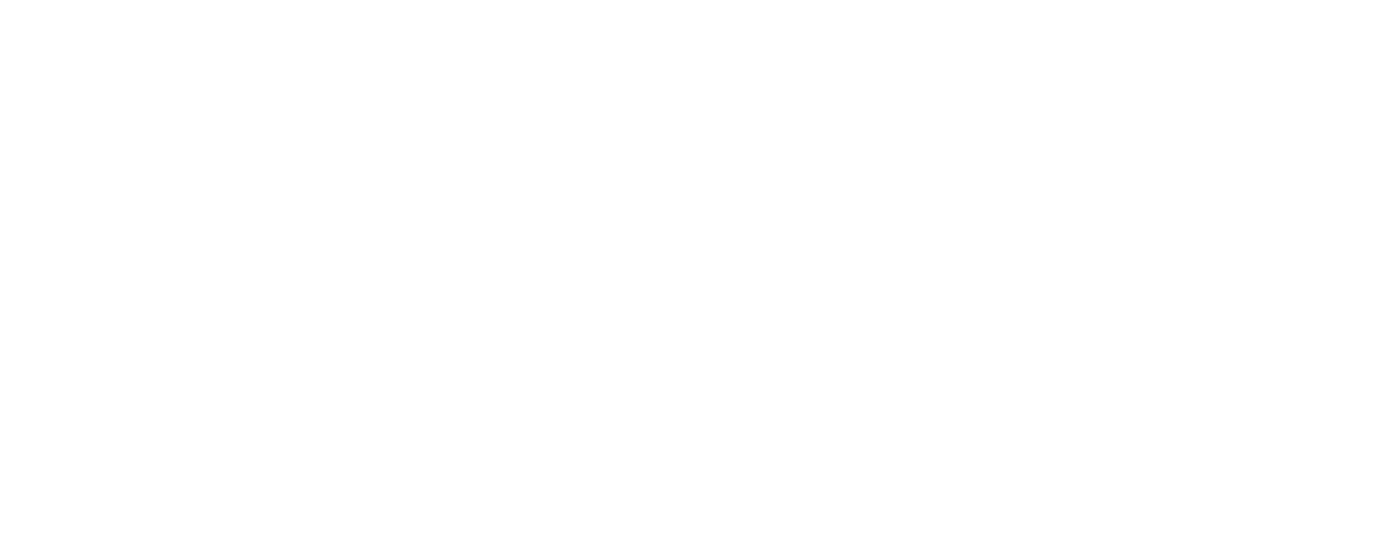
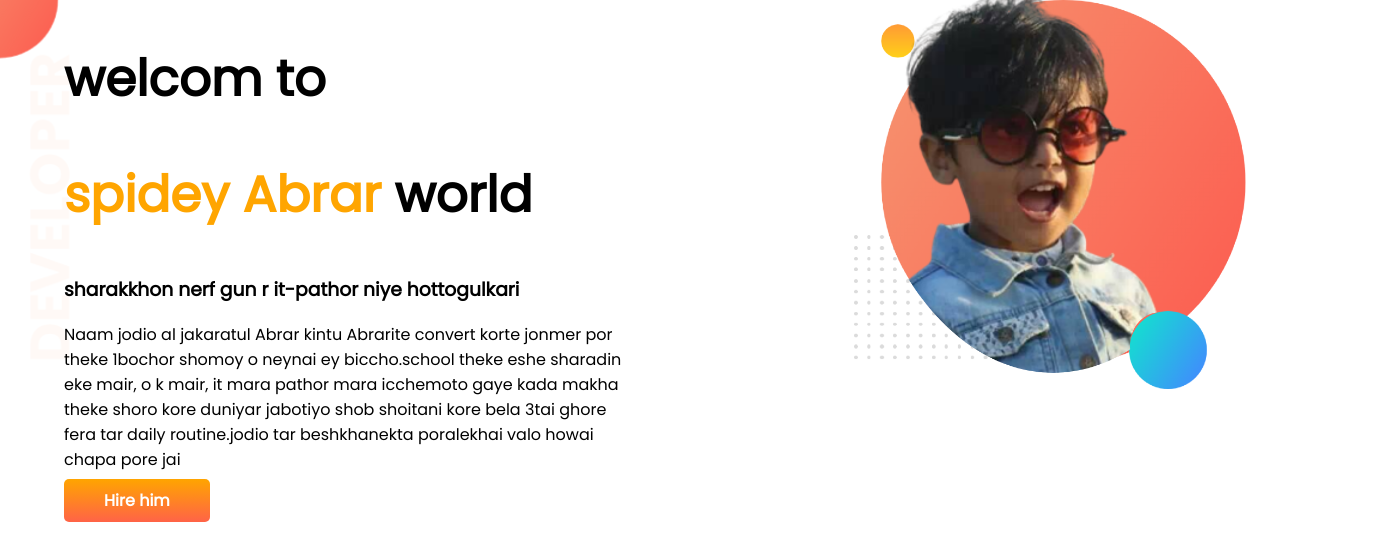
Before and after one commit to hopefyjamshed/dev-portfolio, a plain HTML site: page index.html in a window 1280 px wide. Shown: the whole page, 1395 px wide, since content can reach past the window. Drawn offline with Linux system fonts and the light colour scheme.

Commit message:
first part added

```diff
--- a/index.html
+++ b/index.html
@@ -1,13 +1,36 @@
 <!DOCTYPE html>
 <html lang="en">
+
 <head>
+    <link rel="preconnect" href="https://fonts.googleapis.com">
+    <link rel="preconnect" href="https://fonts.gstatic.com" crossorigin>
+    <link href="https://fonts.googleapis.com/css2?family=Poppins&display=swap" rel="stylesheet">
     <link rel="stylesheet" href="style.css">
     <meta charset="UTF-8">
     <meta http-equiv="X-UA-Compatible" content="IE=edge">
     <meta name="viewport" content="width=device-width, initial-scale=1.0">
     <title>jmasheds portfolio</title>
 </head>
+
 <body>
+    <section class="top-section">
+        <div class="half-width">
+            <h1>welcom to</h1>
+            <h1><span class="orange">spidey Abrar</span> world</h1>
+            <h3>sharakkhon nerf gun r it-pathor niye hottogulkari</h3>
+            <p>Naam jodio al jakaratul Abrar kintu Abrarite convert korte jonmer por theke 1bochor shomoy o neynai ey
+                biccho.school theke eshe sharadin eke mair, o k mair, it mara pathor mara icchemoto gaye kada makha
+                theke
+                shoro kore duniyar jabotiyo shob shoitani kore bela 3tai ghore fera tar daily routine.jodio tar
+                beshkhanekta
+                poralekhai valo howai chapa pore jai</p>
+            <a class="linked-button" target="_blank" href="">Hire him</a>
+        </div>
+        <div class="half-width">
+            <img src="images/abrar ready.png" alt="">
+        </div>
+    </section>
 
 </body>
+
 </html>
--- a/style.css
+++ b/style.css
@@ -0,0 +1,39 @@
+body {
+    font-family: 'Poppins', sans-serif;
+    margin: 0px;
+}
+
+h1 {
+    font-size: 50px;
+}
+
+.orange {
+    color: orange;
+}
+
+section {
+    display: flex;
+}
+
+.half-width {
+    width: 50%;
+    padding-left: 5%;
+}
+
+.half-width img {
+    width: 120%;
+}
+
+.linked-button {
+    text-decoration: none;
+    background-image: linear-gradient(orange, tomato);
+    padding: 10px 40px;
+    border-radius: 5px;
+    font-weight: 700;
+    color: white;
+}
+
+.top-section {
+    background-image: url(images/top-banner.png);
+    background-repeat: no-repeat;
+}
```
Also changed, not shown: images/abrar ready.png (added), images/dream-bg.png (added), images/exp-bg.png (added), images/jhankar.png (added), images/jhankar2.png (added), images/my-bg.png (added), images/my-bg2.png (added), images/ready2.png (added), images/top-banner.png (added), 7 other files.
